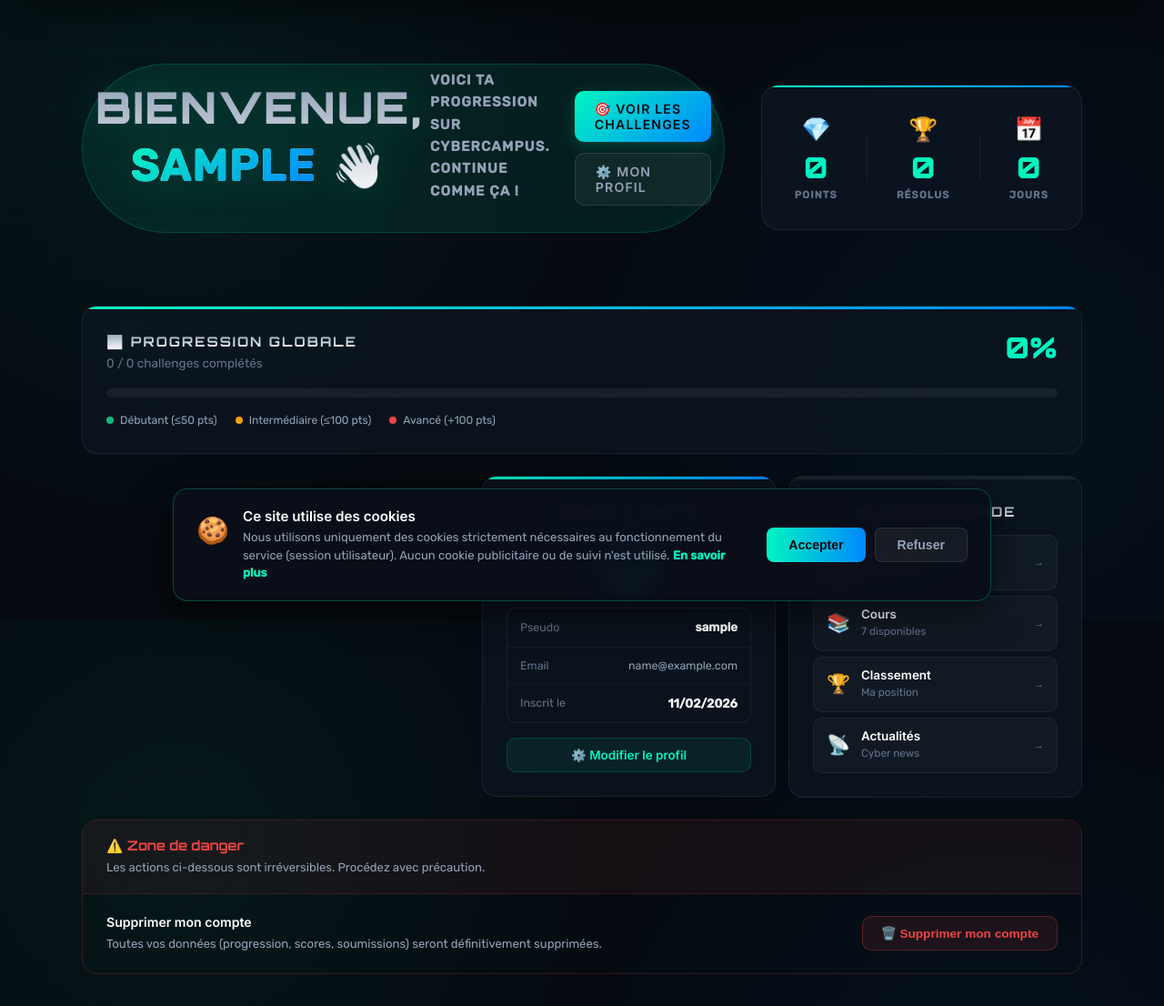
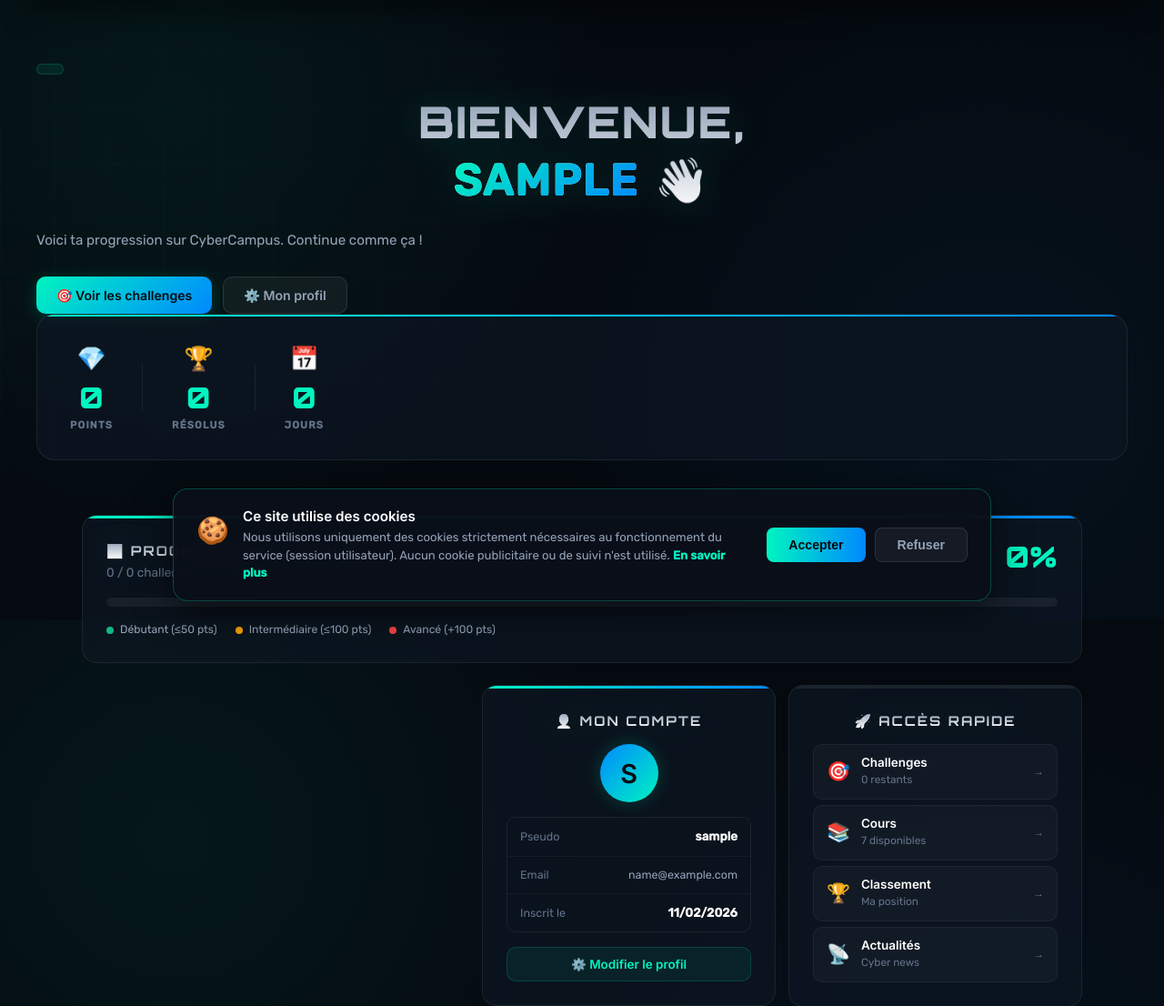
Before and after one commit to illeska/cybercampus-ctf, a Flask app: page /dashboard in a window 1280 px wide. Shown: the part 119-1225 px from the top of the page at 91% size. Run offline with Flask 3, Linux system fonts and the light colour scheme; the visitor is signed in with stand-in values (Sample User, id 1); data that the repository does not hold is empty; some libraries are stand-ins or nearby versions.

Commit message:
modif ui: CyberCampus CTF 2.3.4

```diff
--- a/webapp/templates/dashboard.html
+++ b/webapp/templates/dashboard.html
@@ -14,9 +14,9 @@
 ══════════════════════════════════════ -->
 <section class="db-hero">
   <div class="db-hero-grid" aria-hidden="true"></div>
-
-  <div class="db-hero-inner">
+    <div class="db-hero-left">
       <div class="db-welcome-badge">
+      </div>
       <h1 class="db-hero-title">
         Bienvenue,<br>
         <span class="db-accent">{{ user.pseudo }}</span> 👋
```
